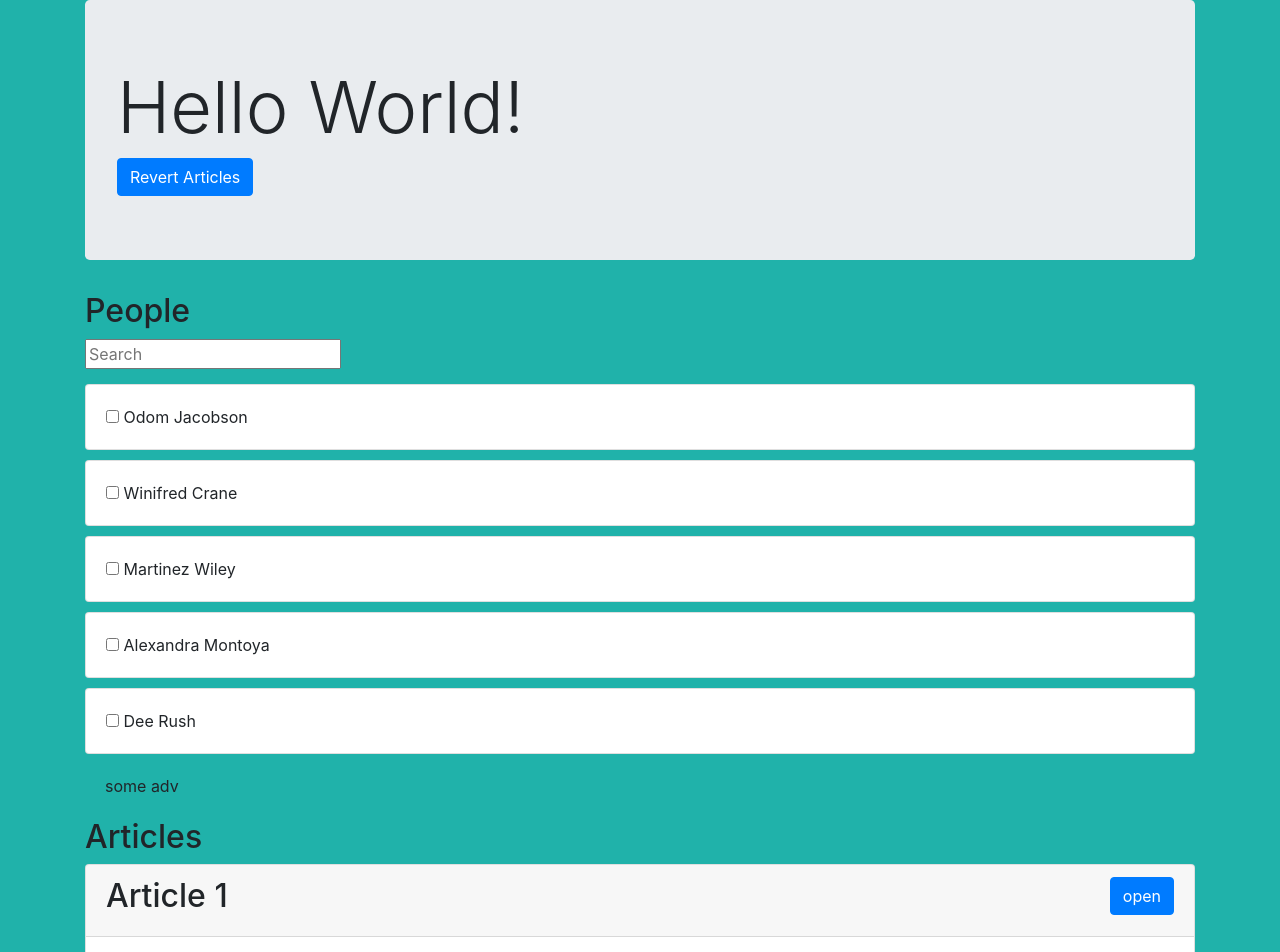
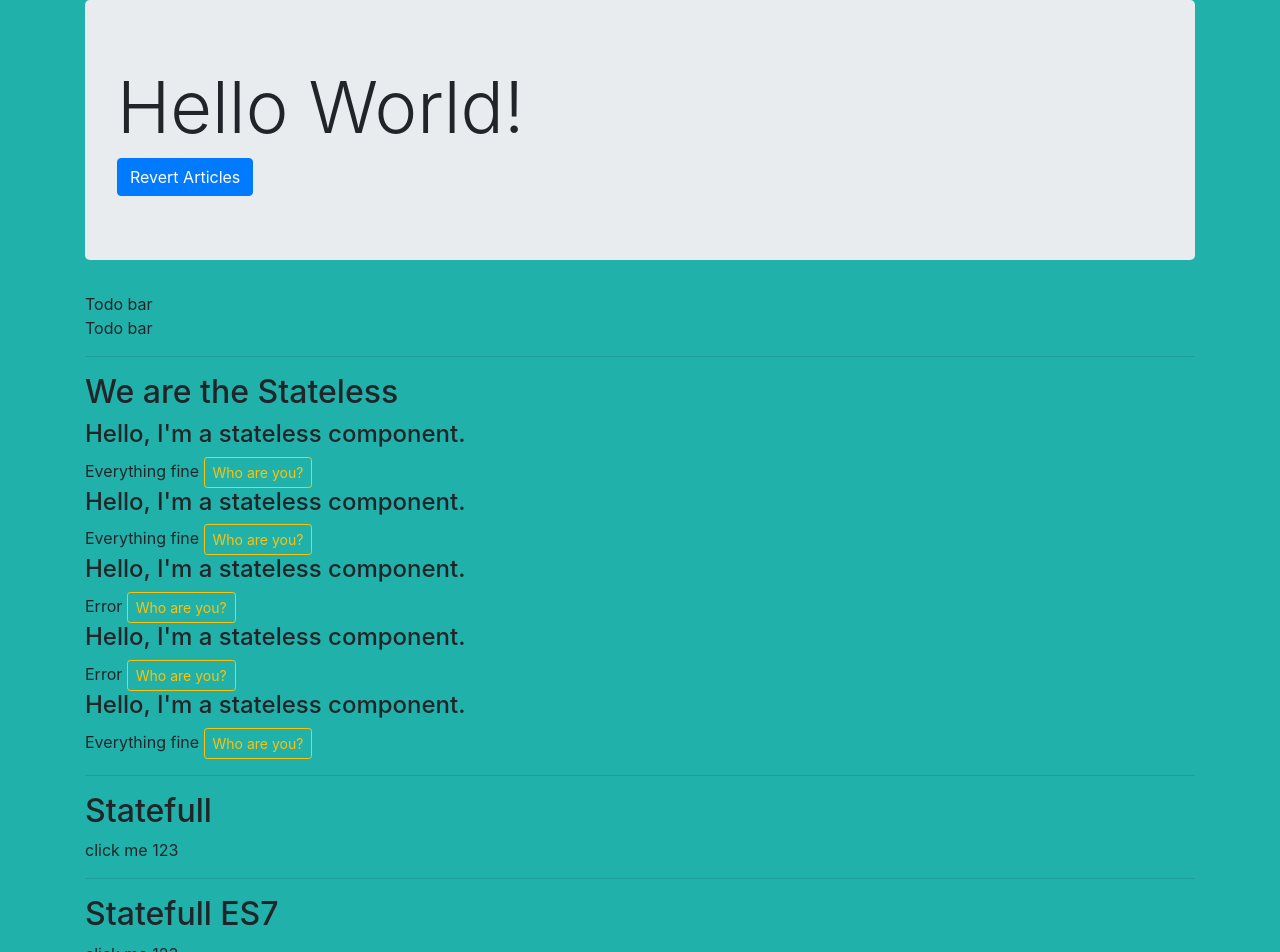
Before and after one commit to Olezha/React-sandbox, a React (Create React App) app: page / in a window 1280 px wide. Shown: the top 952 px of the page. Built offline with nearby package versions, Linux system fonts and the light colour scheme.

Commit message:
stateless/statefull

```diff
--- a/src/components/App.js
+++ b/src/components/App.js
@@ -3,6 +3,9 @@ import ArticleList from './ArticleList'
 import Person from './Person'
 import articles from '../articles'
 import people from '../people.json'; // from https://next.json-generator.com/
+import Stateless from './Stateless'
+import Statefull from './Statefull'
+import StatefullES7 from './Statefull-es7'
 import 'bootstrap/dist/css/bootstrap.css'
 import './App.css'
 
@@ -19,6 +22,21 @@ class App extends PureComponent {
 
         const adv = <section style={{margin: '20px'}}>some adv</section>;
 
+        const Todo = ({foo}) => (
+            <div>Todo {foo}</div>
+        );
+
+        const Todo2 = (props) => (
+            <div>Todo {props.foo}</div>
+        );
+
+        const animals = [
+            {id: 1, title: 'Bird', sound: 'Tweet. You\'re a bird', error: false},
+            {id: 2, sound: 'Buzz', error: true},
+            {id: 3, title: 'Cat', sound: 'Meow', error: true},
+            {id: 4, title: 'Cow', sound: 'Moo - moo'}
+            ];
+
         return (
             <div className="container">
                 <div className="jumbotron">
@@ -27,6 +45,23 @@ class App extends PureComponent {
                             className="btn btn-primary">Revert Articles
                     </button>
                 </div>
+                <Todo foo="bar"/>
+                <Todo2 foo="bar"/>
+                <hr/>
+                <h2>We are the Stateless</h2>
+                <Stateless title="Dog" sound="Woof"/>
+                {
+                    animals.map(item => {
+                        return (
+                            <Stateless key={item.id} title={item.title} sound={item.sound} error={item.error}/>
+                        )
+                    })
+                }
+                <hr/>
+                <Statefull/>
+                <hr/>
+                <StatefullES7/>
+                <hr/>
                 <People/>
                 {adv}
                 <ArticleList
--- /dev/null
+++ b/src/components/Statefull-es7.js
@@ -0,0 +1,34 @@
+import React, {Component} from 'react';
+
+class StatefullES7 extends Component {
+
+    state = {
+        data: ['123', '345', '567', '789'],
+        index: 0
+    };
+
+    static defaultProps = {
+        def: 'DEF'
+    };
+
+    someVal = 'some val';
+
+    method = event => {
+        let {data, index} = this.state;
+        index === data.length - 1 ? index = 0 : index++;
+        this.setState({index})
+    };
+
+    render = () => {
+        let {method} = this;
+        let {data, index} = this.state;
+        return (
+            <div>
+                <h2>Statefull ES7</h2>
+                <p onClick={method}>click me {`${data[index]}`}</p>
+            </div>
+        )
+    };
+}
+
+export default StatefullES7
--- /dev/null
+++ b/src/components/Statefull.js
@@ -0,0 +1,36 @@
+import React, {Component} from 'react';
+
+class Statefull extends Component {
+
+    constructor(props) {
+        super(props);
+
+        this.state = {
+            data: ['123', '345', '567', '789'],
+            index: 0
+        };
+
+        this.method = this.method.bind(this);
+    }
+
+    method() {
+        console.log('do method');
+        let {data, index} = this.state;
+        index === data.length - 1 ? index = 0 : index++;
+        this.setState({index});
+    }
+
+    render() {
+        let {method} = this;
+        let {data, index} = this.state;
+
+        return (
+            <div>
+                <h2>Statefull</h2>
+                <p onClick={method}>click me {`${data[index]}`}</p>
+            </div>
+        )
+    }
+}
+
+export default Statefull
--- /dev/null
+++ b/src/components/Stateless.js
@@ -0,0 +1,30 @@
+import React from 'react';
+
+const Stateless = ({title, sound, error}) => {
+    /**
+     * Ф-ция принимает props и делает деструктуризацию в title, sound и error
+     */
+
+    const doMyStateLessStuff = () => {
+        if (title === 'Dog')
+            console.log('I\'m a', title, 'and i\'m a', sound);
+        else
+            console.log('I\'m a', title, 'and i say', sound);
+    };
+
+    return (
+        <div>
+            <h4>Hello, I'm a stateless component.</h4>
+            {
+                error === true ? <span>Error </span> : <span>Everything fine </span>
+            }
+            <button onClick={doMyStateLessStuff} className="btn btn-outline-warning btn-sm">Who are you?</button>
+        </div>
+    )
+};
+
+Stateless.defaultProps = {
+    title: 'some animal'
+};
+
+export default Stateless
```
